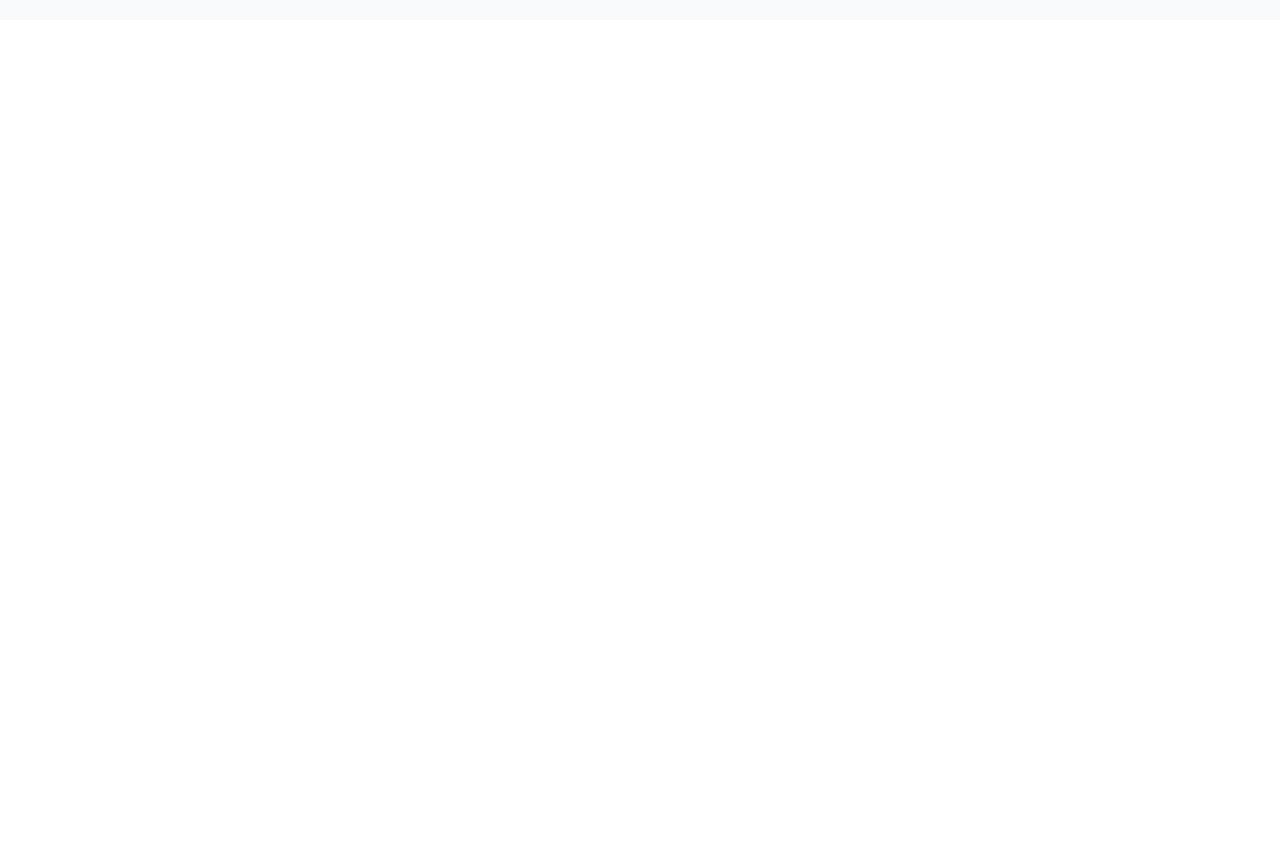
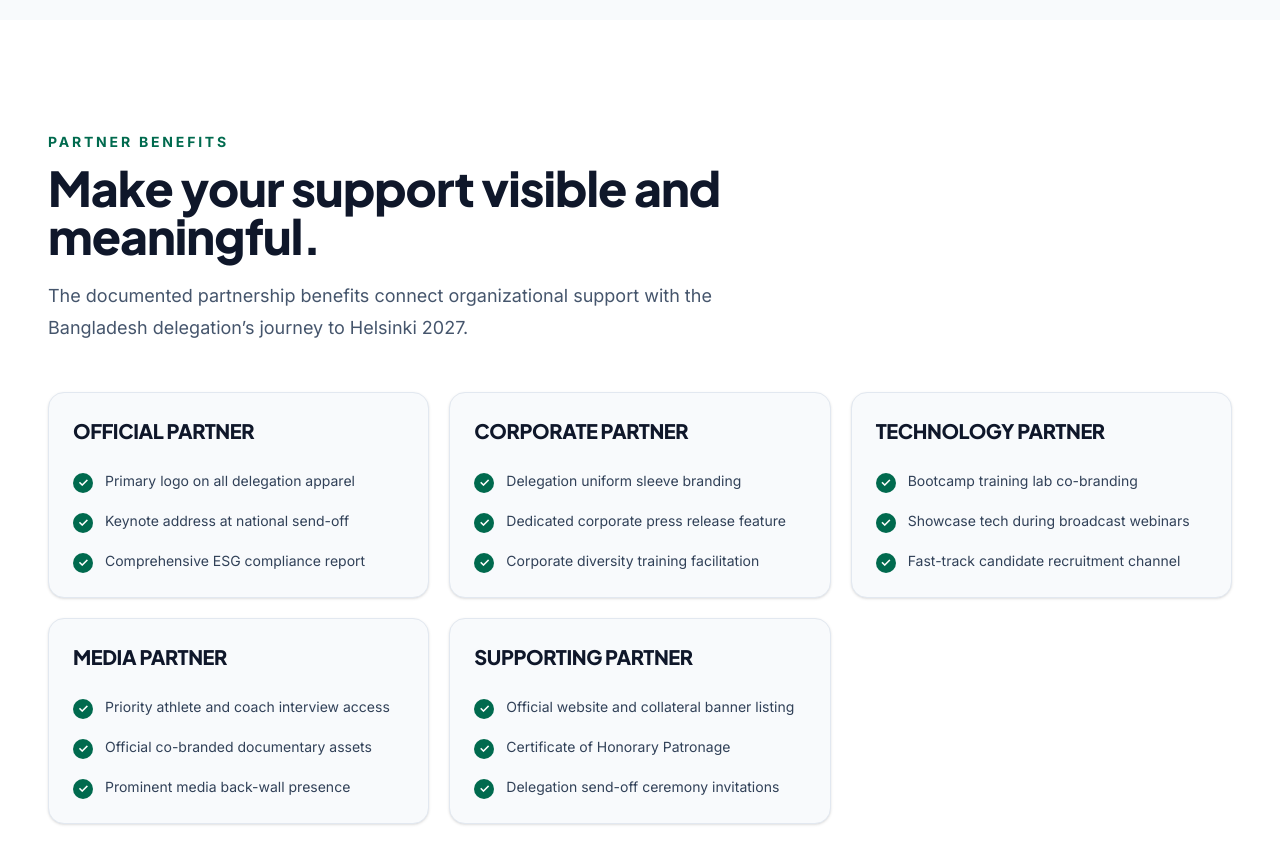
Before and after one commit to faaiisal/abilympicsbd-partners, a Next.js app: page / in a window 1280 px wide. Shown: the part 3800-4664 px from the top of the page. Before the commit the page ends 3820 px from the top, so only its background shows below. Built offline with nearby package versions, Linux system fonts and the light colour scheme.

Commit message:
feat: add  section Partner benefits

```diff
--- a/src/app/page.tsx
+++ b/src/app/page.tsx
@@ -4,6 +4,7 @@ import { Header } from "@/components/Header";
 import { Hero } from "@/components/Hero";
 import { Helsinki2027 } from "@/components/Helsinki2027";
 import { MetzJourney } from "@/components/MetzJourney";
+import { PartnerBenefits } from "@/components/PartnerBenefits";
 import { PartnershipOpportunities } from "@/components/PartnershipOpportunities";
 
 export default function Home() {
@@ -17,6 +18,7 @@ export default function Home() {
         <MetzJourney />
         <Helsinki2027 />
         <PartnershipOpportunities />
+        <PartnerBenefits />
       </main>
     </>
   );
--- /dev/null
+++ b/src/components/PartnerBenefits.tsx
@@ -0,0 +1,49 @@
+import { partnershipTiers } from "@/content";
+import { SectionHeading } from "./SectionHeading";
+
+export function PartnerBenefits() {
+  const tiersWithBenefits = partnershipTiers.filter((tier) => tier.benefits.length > 0);
+
+  return (
+    <section
+      id="partner-benefits"
+      aria-labelledby="partner-benefits-title"
+      className="scroll-mt-24 bg-white py-20 lg:py-28"
+    >
+      <div className="container-site">
+        <SectionHeading
+          eyebrow="Partner benefits"
+          title="Make your support visible and meaningful."
+          description="The documented partnership benefits connect organizational support with the Bangladesh delegation’s journey to Helsinki 2027."
+        />
+        <h2 id="partner-benefits-title" className="sr-only">
+          Benefits by partnership category
+        </h2>
+
+        <div className="mt-12 grid gap-5 md:grid-cols-2 lg:grid-cols-3">
+          {tiersWithBenefits.map((tier) => (
+            <article
+              key={tier.id}
+              className="rounded-2xl border border-slate-200 bg-slate-50 p-6 shadow-card"
+            >
+              <h3 className="text-xl">{tier.name}</h3>
+              <ul className="mt-6 space-y-4">
+                {tier.benefits.map((benefit) => (
+                  <li key={benefit} className="flex gap-3 text-sm leading-6 text-slate-700">
+                    <span
+                      aria-hidden="true"
+                      className="mt-1 flex h-5 w-5 shrink-0 items-center justify-center rounded-full bg-brand-green text-xs font-bold text-white"
+                    >
+                      ✓
+                    </span>
+                    <span>{benefit}</span>
+                  </li>
+                ))}
+              </ul>
+            </article>
+          ))}
+        </div>
+      </div>
+    </section>
+  );
+}
```
